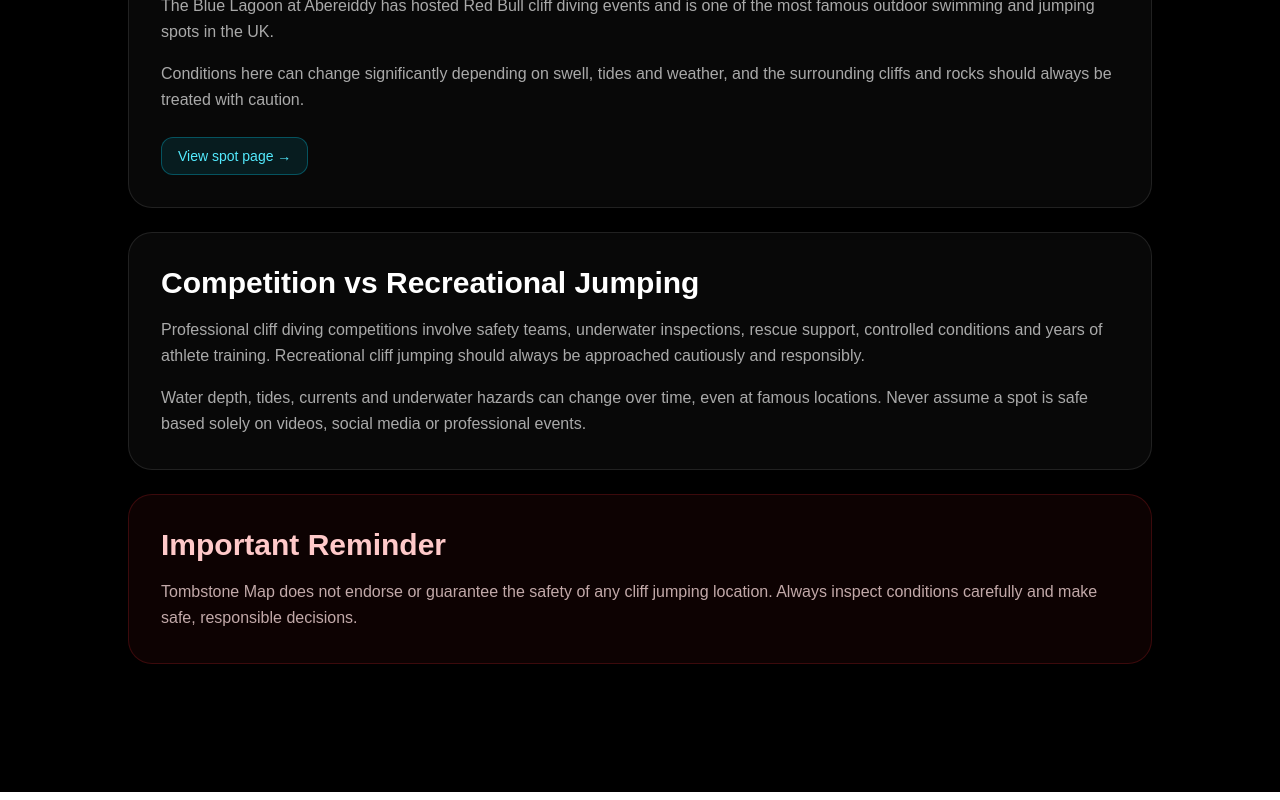
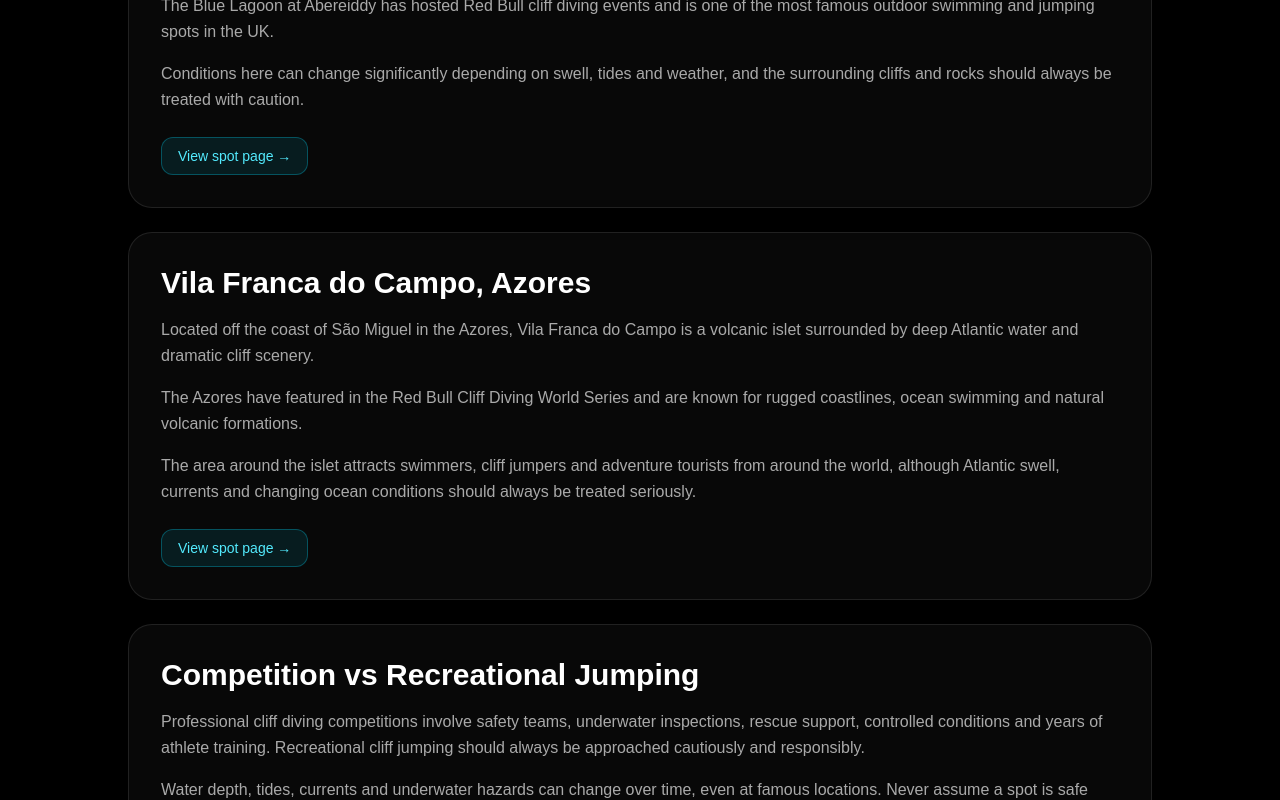
Before and after one commit to dyls-03/tombstonemap-v2, a Next.js app: page /guides/redbull-cliff-diving-spots in a window 1280 px wide. Shown: the part 1412-2212 px from the top of the page. Built offline with nearby package versions, Linux system fonts and the light colour scheme.

Commit message:
#83: Added the azores spot on the redbull page

```diff
--- a/app/guides/redbull-cliff-diving-spots/page.tsx
+++ b/app/guides/redbull-cliff-diving-spots/page.tsx
@@ -41,7 +41,19 @@ export const metadata = {
 
           "Conditions here can change significantly depending on swell, tides and weather, and the surrounding cliffs and rocks should always be treated with caution.",
         ],
-      },
+    },
+
+    {
+        name: "Vila Franca do Campo, Azores",
+        href: "/spots/37p70572--25p44172",
+        description: [
+          "Located off the coast of São Miguel in the Azores, Vila Franca do Campo is a volcanic islet surrounded by deep Atlantic water and dramatic cliff scenery.",
+
+          "The Azores have featured in the Red Bull Cliff Diving World Series and are known for rugged coastlines, ocean swimming and natural volcanic formations.",
+
+          "The area around the islet attracts swimmers, cliff jumpers and adventure tourists from around the world, although Atlantic swell, currents and changing ocean conditions should always be treated seriously.",
+        ],
+    },
   ];
 
   export default function RedBullCliffDivingPage() {
```
